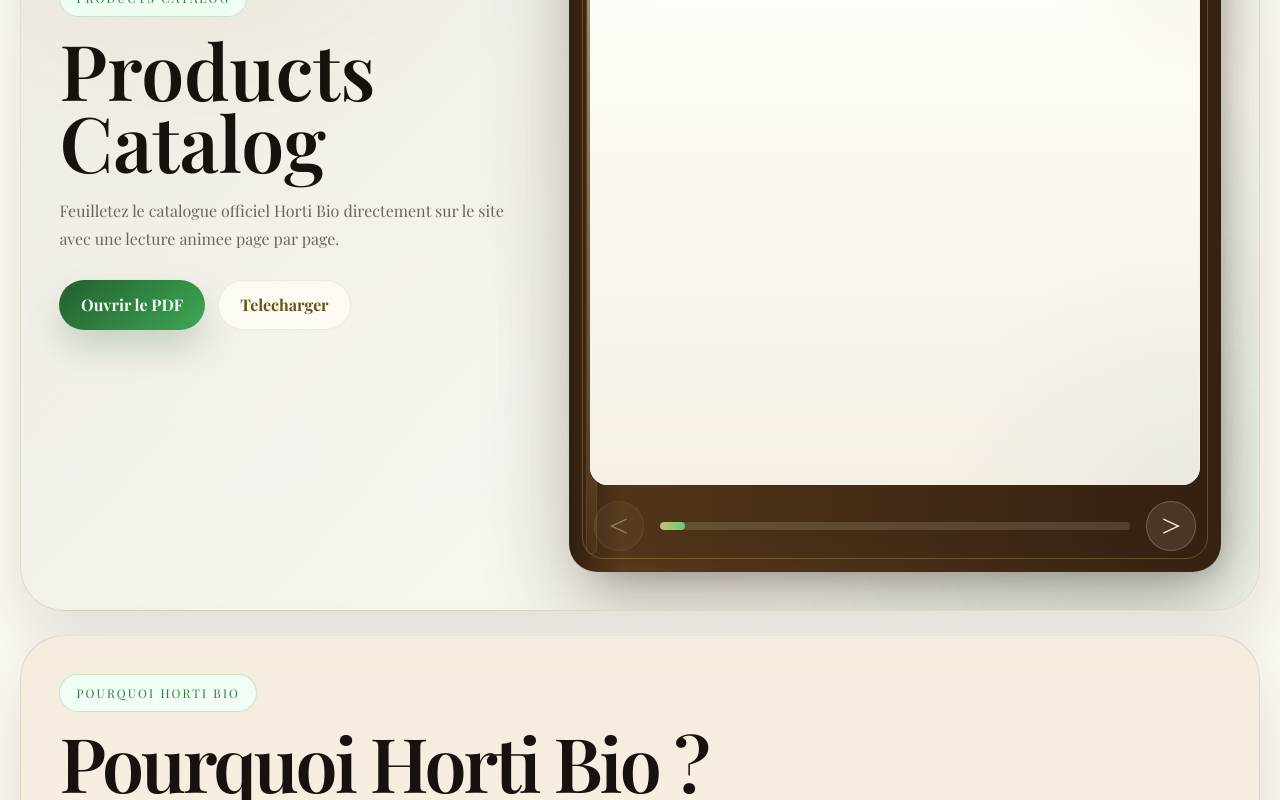
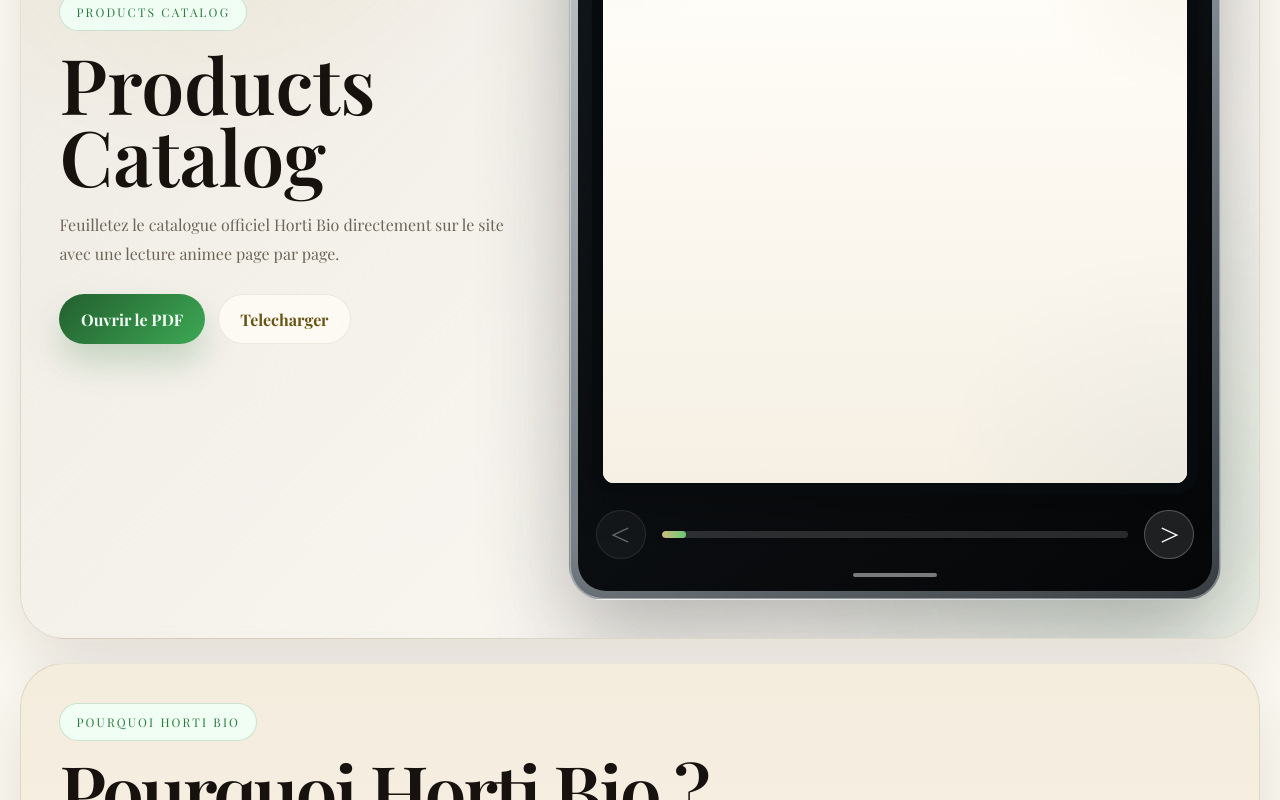
Before and after one commit to yelfaqir212-del/hortibio, a React (Vite) app: page / in a window 1280 px wide. Shown: the part 2488-3288 px from the top of the page. Built offline with nearby package versions, Linux system fonts and the light colour scheme.

Commit message:
Improve deployed catalog viewer

```diff
--- a/src/components/HortibioCatalog.jsx
+++ b/src/components/HortibioCatalog.jsx
@@ -1,8 +1,8 @@
-import { useEffect, useMemo, useState } from 'react';
+import { useEffect, useMemo, useRef, useState } from 'react';
 import { AnimatePresence, motion } from 'framer-motion';
 import { useTranslation } from 'react-i18next';
 
-const catalogPdf = '/hortibio-catalog.pdf';
+const catalogPdf = `${import.meta.env.BASE_URL}hortibio-catalog.pdf`;
 const pageCount = 19;
 
 export function HortibioCatalog() {
@@ -10,6 +10,7 @@
   const [page, setPage] = useState(1);
   const [direction, setDirection] = useState(1);
   const [isTurning, setIsTurning] = useState(false);
+  const touchStartX = useRef(null);
 
   const pageUrl = useMemo(
     () => `${catalogPdf}#page=${page}&toolbar=0&navpanes=0&view=FitH`,
@@ -28,6 +29,21 @@
     setDirection(nextPage > page ? 1 : -1);
     setIsTurning(true);
     window.setTimeout(() => setPage(nextPage), 250);
+  };
+
+  const handleTouchStart = (event) => {
+    touchStartX.current = event.changedTouches[0]?.clientX ?? null;
+  };
+
+  const handleTouchEnd = (event) => {
+    if (touchStartX.current === null) return;
+
+    const endX = event.changedTouches[0]?.clientX ?? touchStartX.current;
+    const distance = endX - touchStartX.current;
+    touchStartX.current = null;
+
+    if (Math.abs(distance) < 48) return;
+    turnTo(distance < 0 ? page + 1 : page - 1);
   };
 
   return (
@@ -49,19 +65,19 @@
         </div>
 
         <motion.div
-          className={`grimoire ${isTurning ? 'is-turning' : ''}`}
-          initial={{ opacity: 0, y: 36, rotateX: 4 }}
-          whileInView={{ opacity: 1, y: 0, rotateX: 0 }}
+          className={`ipad-catalog ${isTurning ? 'is-turning' : ''}`}
+          initial={{ opacity: 0, y: 36, scale: 0.97 }}
+          whileInView={{ opacity: 1, y: 0, scale: 1 }}
           viewport={{ once: true, amount: 0.25 }}
           transition={{ duration: 0.8, ease: [0.22, 1, 0.36, 1] }}
         >
-          <div className="grimoire-spine" aria-hidden="true" />
-          <div className="grimoire-topbar">
+          <div className="ipad-camera" aria-hidden="true" />
+          <div className="ipad-topbar">
             <span>{t('hortibioCatalog.readerLabel')}</span>
             <strong>{t('hortibioCatalog.pageStatus', { page, total: pageCount })}</strong>
           </div>
 
-          <div className="grimoire-stage">
+          <div className="ipad-screen">
             <iframe
               key={page}
               className="catalog-pdf-frame"
@@ -69,16 +85,22 @@
               title={t('hortibioCatalog.frameTitle')}
               loading="lazy"
             />
+            <div
+              className="catalog-swipe-layer"
+              onTouchStart={handleTouchStart}
+              onTouchEnd={handleTouchEnd}
+              aria-hidden="true"
+            />
 
             <AnimatePresence>
               {isTurning ? (
                 <motion.div
                   key={`${page}-${direction}`}
-                  className={`turning-page ${direction > 0 ? 'next' : 'prev'}`}
-                  initial={{ rotateY: direction > 0 ? 0 : -178, opacity: 0.95 }}
-                  animate={{ rotateY: direction > 0 ? -178 : 0, opacity: [0.95, 1, 0.35] }}
+                  className={`swipe-page ${direction > 0 ? 'next' : 'prev'}`}
+                  initial={{ x: direction > 0 ? '42%' : '-42%', opacity: 0.35, scale: 0.98 }}
+                  animate={{ x: 0, opacity: [0.35, 0.88, 0], scale: [0.98, 1, 1] }}
                   exit={{ opacity: 0 }}
-                  transition={{ duration: 0.72, ease: [0.2, 0.82, 0.2, 1] }}
+                  transition={{ duration: 0.58, ease: [0.2, 0.82, 0.2, 1] }}
                 >
                   <span />
                 </motion.div>
@@ -86,10 +108,10 @@
             </AnimatePresence>
           </div>
 
-          <div className="grimoire-controls">
+          <div className="ipad-controls">
             <button
               type="button"
-              className="grimoire-arrow"
+              className="ipad-arrow"
               onClick={() => turnTo(page - 1)}
               disabled={page === 1}
               aria-label={t('hortibioCatalog.previous')}
@@ -97,13 +119,13 @@
               <span aria-hidden="true">{'<'}</span>
             </button>
 
-            <div className="grimoire-progress" aria-hidden="true">
+            <div className="ipad-progress" aria-hidden="true">
               <span style={{ width: `${(page / pageCount) * 100}%` }} />
             </div>
 
             <button
               type="button"
-              className="grimoire-arrow"
+              className="ipad-arrow"
               onClick={() => turnTo(page + 1)}
               disabled={page === pageCount}
               aria-label={t('hortibioCatalog.next')}
@@ -111,6 +133,7 @@
               <span aria-hidden="true">{'>'}</span>
             </button>
           </div>
+          <div className="ipad-home-indicator" aria-hidden="true" />
         </motion.div>
       </div>
     </div>
--- a/src/styles.css
+++ b/src/styles.css
@@ -1061,84 +1061,78 @@
   color: var(--olive-deep);
 }
 
-.grimoire {
+.ipad-catalog {
   position: relative;
   isolation: isolate;
-  padding: clamp(0.9rem, 2vw, 1.25rem);
-  border: 1px solid rgba(83, 51, 20, 0.38);
-  border-radius: 28px;
+  padding: clamp(1rem, 2vw, 1.35rem);
+  border: 1px solid rgba(255, 255, 255, 0.34);
+  border-radius: 34px;
   background:
-    linear-gradient(90deg, rgba(48, 30, 16, 0.96), rgba(102, 67, 31, 0.92) 8%, rgba(58, 37, 20, 0.96)),
-    linear-gradient(135deg, #5f3b21, #24140c);
-  box-shadow: 0 36px 84px rgba(28, 17, 6, 0.28);
-  perspective: 1600px;
-}
-
-.grimoire::before,
-.grimoire::after {
+    linear-gradient(145deg, rgba(245, 247, 248, 0.96), rgba(148, 158, 164, 0.98) 52%, rgba(64, 71, 76, 0.98)),
+    #101418;
+  box-shadow:
+    0 38px 90px rgba(20, 24, 28, 0.3),
+    inset 0 0 0 1px rgba(255, 255, 255, 0.38),
+    inset 0 -16px 30px rgba(0, 0, 0, 0.16);
+}
+
+.ipad-catalog::after {
   content: '';
   position: absolute;
-  inset: 0.7rem;
-  border-radius: 22px;
-  pointer-events: none;
-}
-
-.grimoire::before {
-  border: 1px solid rgba(236, 210, 135, 0.25);
-}
-
-.grimoire::after {
+  inset: 0.48rem;
   z-index: -1;
-  transform: translate(0.75rem, 0.9rem);
-  background: rgba(38, 22, 11, 0.28);
-  filter: blur(16px);
-}
-
-.grimoire-spine {
+  border-radius: 28px;
+  background: linear-gradient(145deg, #151b20, #050607);
+}
+
+.ipad-camera {
   position: absolute;
-  inset-block: 1.1rem;
-  left: 1.05rem;
-  width: 0.55rem;
-  border-radius: 999px;
-  background: linear-gradient(180deg, rgba(236, 210, 135, 0.8), rgba(120, 78, 31, 0.2));
-  box-shadow: 0 0 0 1px rgba(255, 241, 208, 0.12);
-}
-
-.grimoire-topbar,
-.grimoire-controls {
+  top: 0.7rem;
+  left: 50%;
+  z-index: 3;
+  width: 0.52rem;
+  height: 0.52rem;
+  border-radius: 50%;
+  background: radial-gradient(circle at 35% 35%, #6d7c89, #12161a 55%, #020304);
+  box-shadow: 0 0 0 2px rgba(255, 255, 255, 0.12);
+  transform: translateX(-50%);
+}
+
+.ipad-topbar,
+.ipad-controls {
   position: relative;
   z-index: 2;
   display: flex;
   align-items: center;
   justify-content: space-between;
   gap: 1rem;
-  color: rgba(255, 244, 225, 0.84);
-}
-
-.grimoire-topbar {
-  padding: 0.25rem 0.5rem 0.9rem 1.35rem;
-}
-
-.grimoire-topbar span {
+  color: rgba(247, 252, 255, 0.86);
+}
+
+.ipad-topbar {
+  padding: 0.75rem 0.7rem 0.85rem;
+}
+
+.ipad-topbar span {
   font-size: 0.75rem;
   letter-spacing: 0.18em;
   text-transform: uppercase;
 }
 
-.grimoire-topbar strong {
+.ipad-topbar strong {
   font-size: 0.92rem;
 }
 
-.grimoire-stage {
+.ipad-screen {
   position: relative;
   height: clamp(30rem, 58vw, 43rem);
   overflow: hidden;
-  border-radius: 18px;
-  background:
-    linear-gradient(90deg, rgba(112, 74, 32, 0.28), transparent 12%, transparent 88%, rgba(112, 74, 32, 0.22)),
-    #f8f1df;
-  box-shadow: inset 0 0 0 1px rgba(67, 43, 17, 0.18), inset 22px 0 34px rgba(83, 52, 21, 0.12);
-  transform-style: preserve-3d;
+  border: 0.72rem solid #080b0e;
+  border-radius: 22px;
+  background: #f7f4eb;
+  box-shadow:
+    inset 0 0 0 1px rgba(255, 255, 255, 0.08),
+    0 16px 34px rgba(0, 0, 0, 0.22);
 }
 
 .catalog-pdf-frame {
@@ -1148,88 +1142,100 @@
   background: #f8f1df;
 }
 
-.turning-page {
+.catalog-swipe-layer {
+  position: absolute;
+  inset: 0;
+  z-index: 3;
+  pointer-events: none;
+  touch-action: pan-y;
+}
+
+.swipe-page {
   position: absolute;
   inset: 0;
   z-index: 4;
-  width: 50%;
-  transform-style: preserve-3d;
   background:
-    linear-gradient(90deg, rgba(255, 255, 255, 0.96), rgba(239, 225, 190, 0.98)),
-    linear-gradient(135deg, #fffaf0, #e8d6a9);
-  box-shadow: 0 16px 40px rgba(35, 22, 8, 0.28);
-  backface-visibility: hidden;
-}
-
-.turning-page.next {
+    linear-gradient(90deg, transparent, rgba(255, 255, 255, 0.9), transparent),
+    rgba(255, 255, 255, 0.32);
+  backdrop-filter: blur(2px);
+  pointer-events: none;
+}
+
+.swipe-page span {
+  position: absolute;
+  top: 0;
+  bottom: 0;
+  width: 34%;
+  background: linear-gradient(90deg, rgba(45, 122, 64, 0.18), rgba(255, 255, 255, 0));
+}
+
+.swipe-page.next span {
   right: 0;
-  left: auto;
-  transform-origin: left center;
-}
-
-.turning-page.prev {
+}
+
+.swipe-page.prev span {
   left: 0;
-  transform-origin: right center;
-}
-
-.turning-page span {
-  position: absolute;
-  inset: 1.4rem;
-  border: 1px solid rgba(103, 83, 19, 0.12);
-  border-radius: 10px;
-  background: linear-gradient(135deg, rgba(45, 122, 64, 0.05), transparent 42%);
-}
-
-.grimoire-controls {
+  transform: scaleX(-1);
+}
+
+.ipad-controls {
   padding: 1rem 0.25rem 0;
 }
 
-.grimoire-arrow {
+.ipad-arrow {
   display: inline-grid;
   place-items: center;
   width: 3.1rem;
   height: 3.1rem;
-  border: 1px solid rgba(255, 241, 208, 0.22);
+  border: 1px solid rgba(255, 255, 255, 0.24);
   border-radius: 50%;
-  background: rgba(255, 244, 225, 0.1);
-  color: #fff1d0;
+  background: rgba(255, 255, 255, 0.1);
+  color: #f7fcff;
   cursor: pointer;
   transition: transform 180ms ease, background 180ms ease, opacity 180ms ease;
 }
 
-.grimoire-arrow span {
+.ipad-arrow span {
   display: block;
   margin-top: -0.1rem;
   font-size: 2.1rem;
   line-height: 1;
 }
 
-.grimoire-arrow:hover,
-.grimoire-arrow:focus-visible {
+.ipad-arrow:hover,
+.ipad-arrow:focus-visible {
   transform: translateY(-2px);
-  background: rgba(255, 244, 225, 0.18);
-}
-
-.grimoire-arrow:disabled {
+  background: rgba(255, 255, 255, 0.18);
+}
+
+.ipad-arrow:disabled {
   cursor: not-allowed;
   opacity: 0.38;
   transform: none;
 }
 
-.grimoire-progress {
+.ipad-progress {
   flex: 1;
   height: 0.48rem;
   overflow: hidden;
   border-radius: 999px;
-  background: rgba(255, 244, 225, 0.14);
-}
-
-.grimoire-progress span {
+  background: rgba(255, 255, 255, 0.14);
+}
+
+.ipad-progress span {
   display: block;
   height: 100%;
   border-radius: inherit;
   background: linear-gradient(90deg, #d1bb79, #65ca79);
   transition: width 360ms ease;
+}
+
+.ipad-home-indicator {
+  width: 5.2rem;
+  height: 0.28rem;
+  margin: 0.85rem auto 0;
+  border-radius: 999px;
+  background: rgba(255, 255, 255, 0.46);
 }
 
 .flow-heading {
@@ -2075,12 +2081,16 @@
     font-size: clamp(2.4rem, 10vw, 3.7rem);
   }
 
-  .grimoire {
+  .ipad-catalog {
     border-radius: 22px;
   }
 
-  .grimoire-stage {
+  .ipad-screen {
     height: min(34rem, 105vw);
+  }
+
+  .catalog-swipe-layer {
+    pointer-events: auto;
   }
 
   .section-title h2 {
--- a/vite.config.js
+++ b/vite.config.js
@@ -2,5 +2,6 @@
 import react from '@vitejs/plugin-react';
 
 export default defineConfig({
+  base: './',
   plugins: [react()],
 });
```
Also changed, not shown: 1 other file (tests, documents, lock files or other folders).
